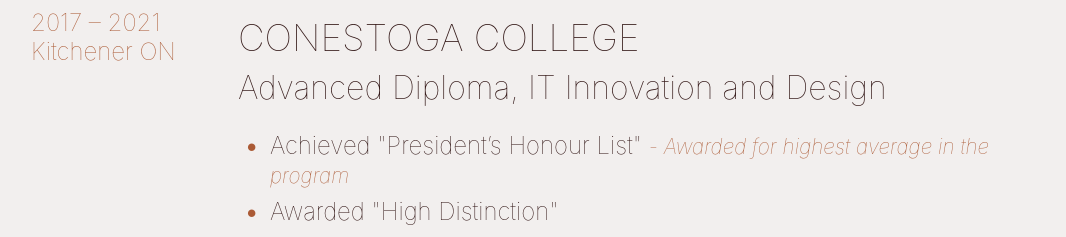
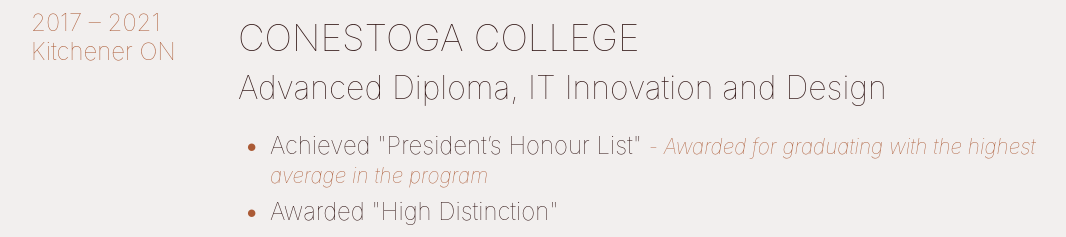
Before and after one commit to nsaccon/Portfolio, a React (Create React App) app: page / in a window 1280 px wide. Shown: the part 2200-2437 px from the top of the page, without its empty margins (99-1165 px from the left). Built offline with nearby package versions, Linux system fonts and the light colour scheme.

Commit message:
Fixed wording part 2

```diff
--- a/src/Components/Education.js
+++ b/src/Components/Education.js
@@ -34,7 +34,7 @@
             </Flip>
             <ul>
               <LightSpeed right>
-                <li>Achieved "President’s Honour List" <i className="education_smallAddition"> - Awarded for highest average in the program</i></li>
+                <li>Achieved "President’s Honour List" <i className="education_smallAddition"> - Awarded for graduating with the highest average in the program</i></li>
                 <li>Awarded "High Distinction"</li>
                 <li>Graduated April 2021 with 3.95 GPA</li>
               </LightSpeed>
```
